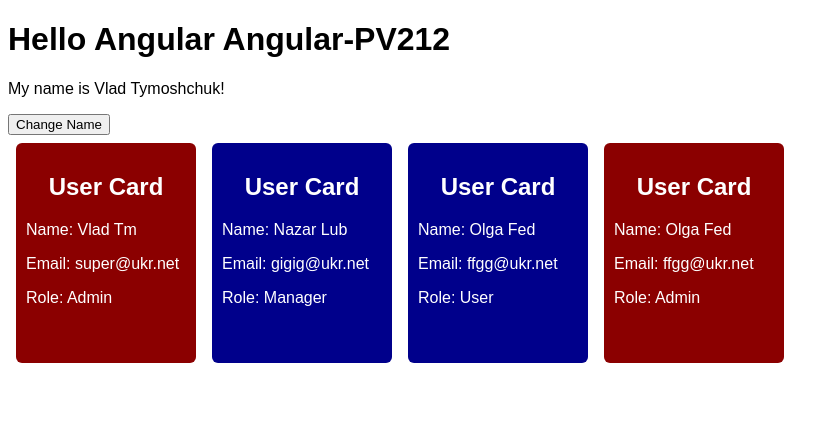
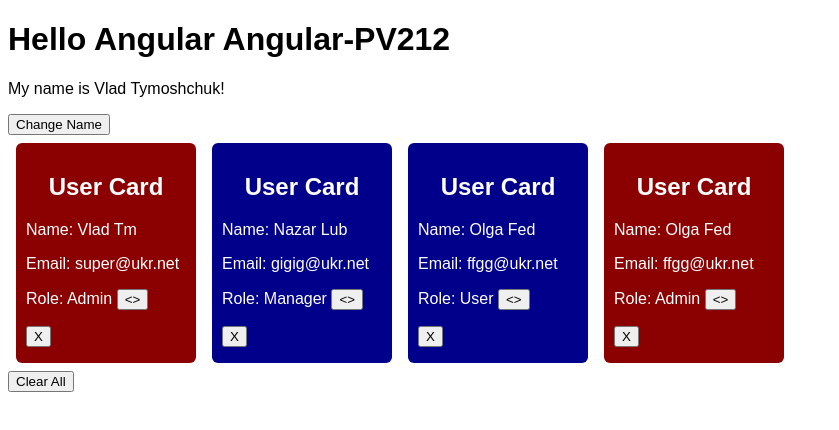
Before and after one commit to vladtymo/Angular-PV212, an Angular app: page / in a window 1280 px wide. Shown: the top 430 px of the page, without its empty margins (0-839 px from the left). Built offline with nearby package versions, Linux system fonts and the light colour scheme.

Commit message:
Delete user card and chang role

```diff
--- a/src/app/app.component.html
+++ b/src/app/app.component.html
@@ -9,8 +9,10 @@
   <app-user-card [user]="users[1]"></app-user-card>
   <app-user-card [user]="users[2]"></app-user-card> -->
   @for (i of users; track $index) {
-  <app-user-card [user]="i"></app-user-card>
+  <app-user-card [user]="i" (onDelete)="deleteItem($event)"></app-user-card>
   }
-  <app-user-card></app-user-card>
-  <app-user-card></app-user-card>
 </div>
+
+<div>
+  <button (click)="clearAll()">Clear All</button>
+</div>
--- a/src/app/app.component.ts
+++ b/src/app/app.component.ts
@@ -20,4 +20,15 @@
   changeName() {
     this.name += '!';
   }
+
+  clearAll() {
+    this.users = [];
+  }
+
+  deleteItem(id: number) {
+    let index = this.users.findIndex(x => x.id === id);
+
+    if (index !== -1)
+      this.users.splice(index, 1);
+  }
 }
--- a/src/app/user-card/user-card.component.html
+++ b/src/app/user-card/user-card.component.html
@@ -3,6 +3,7 @@
     <h2>User Card</h2>
     <p>Name: {{user.name}}</p>
     <p>Email: {{user.email}}</p>
-    <p>Role: {{user.role}}</p>
+    <p>Role: {{user.role}} <button (click)="changeRole()">&lt;&gt;</button></p>
+    <button (click)="remove()">X</button>
 </div>
 }
--- a/src/app/user-card/user-card.component.ts
+++ b/src/app/user-card/user-card.component.ts
@@ -1,4 +1,4 @@
-import { Component, Input } from '@angular/core';
+import { Component, EventEmitter, Input, Output } from '@angular/core';
 import { IUser } from '../user';
 
 @Component({
@@ -12,4 +12,17 @@
 
   @Input()
   user?: IUser;
+
+  @Output()
+  onDelete = new EventEmitter<number>();
+
+  remove() {
+    // how to remove? - No
+    this.onDelete.emit(this.user?.id);
+  }
+
+  changeRole() {
+    if (this.user)
+      this.user.role = (this.user?.role === "Admin" ? "User" : "Admin");
+  }
 }
```
